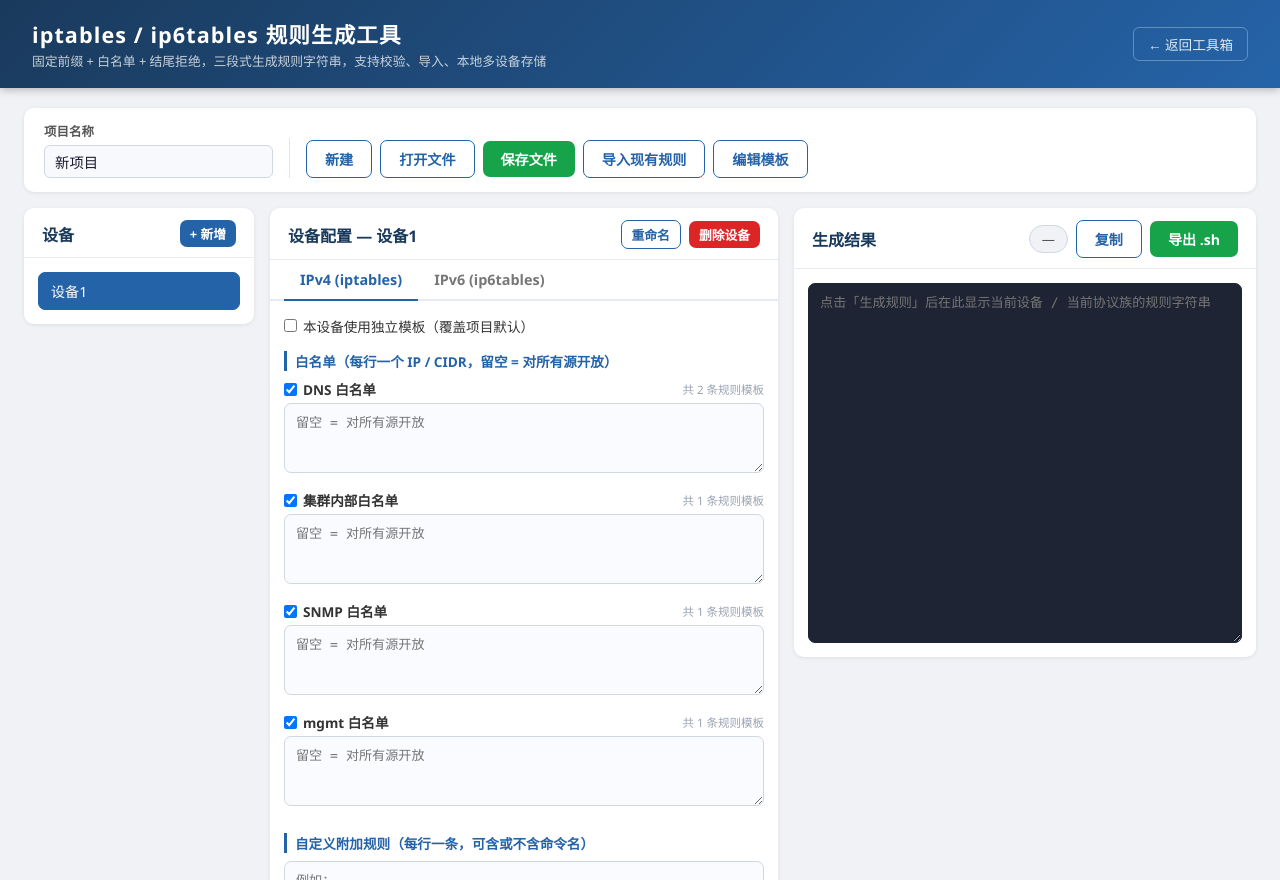
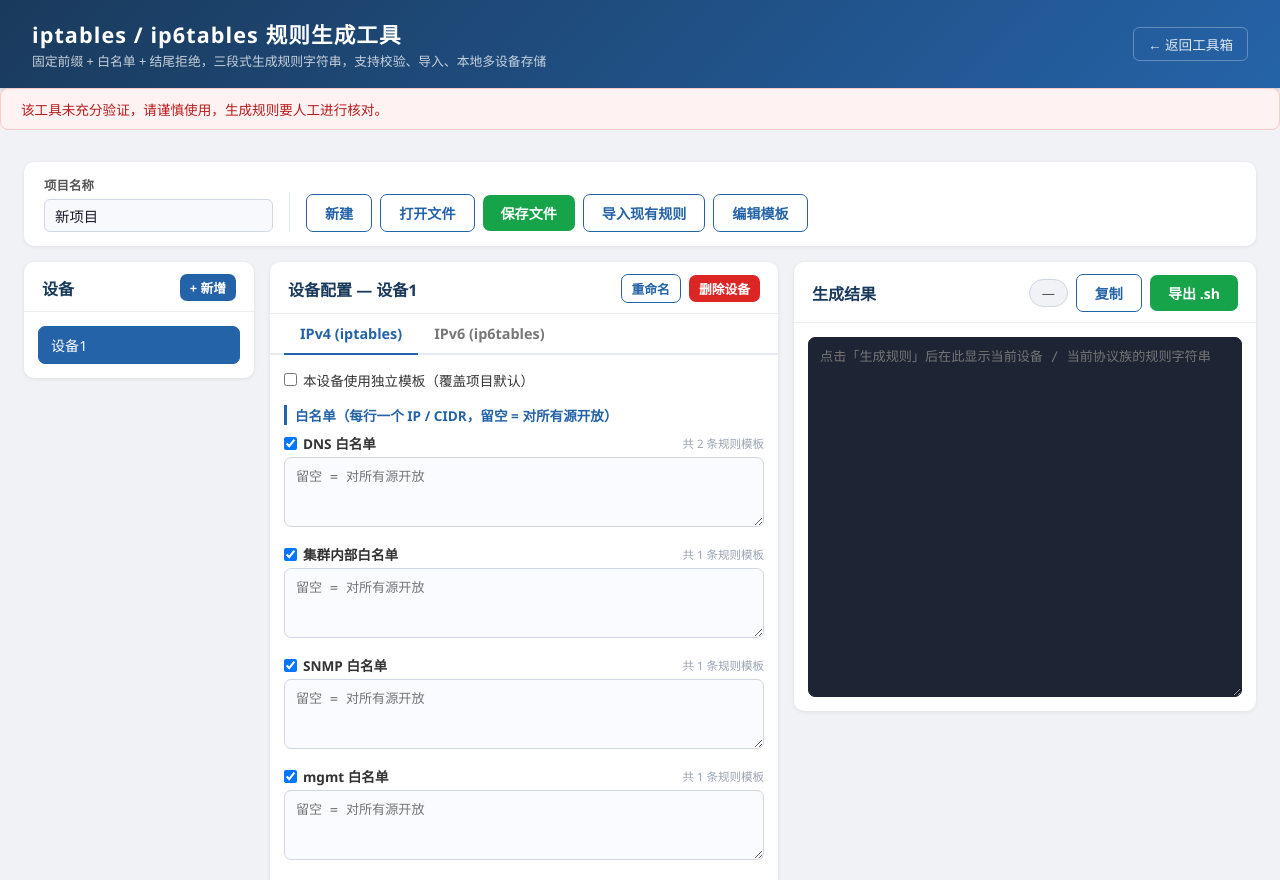
Before and after one commit to cnzhanglu/webtools, a plain HTML site: page tools/iptables-gen/index.html in a window 1280 px wide. Shown: the top 880 px of the page. Drawn offline with Linux system fonts and the light colour scheme.

Commit message:
feat: 全站页脚 GitHub 链接与 iptables 未验证提示 (#5)
- 首页与全部工具页页脚增加 GitHub 仓库链接
- common.css 补充页脚链接样式
- iptables-gen 页 header 下增加浅红未验证警告横幅

Co-authored-by: Cursor Agent <cursoragent@cursor.com>
Co-authored-by: 吃小米的鱼 <cnzhanglu@users.noreply.github.com>

```diff
--- a/shared/css/common.css
+++ b/shared/css/common.css
@@ -148,3 +148,10 @@ a { color: inherit; text-decoration: none; }
   font-size: .78rem;
   color: #999;
 }
+.site-footer a {
+  color: #2563a8;
+  text-decoration: none;
+}
+.site-footer a:hover {
+  text-decoration: underline;
+}
--- a/tools/iptables-gen/css/tool.css
+++ b/tools/iptables-gen/css/tool.css
@@ -1,4 +1,15 @@
 /* iptables 规则生成工具 — 页面专属样式 */
+
+.tool-caution-banner {
+  max-width: 1600px;
+  margin: 0 auto 12px;
+  padding: 10px 20px;
+  background: #fef2f2;
+  border: 1px solid #fecaca;
+  color: #b91c1c;
+  font-size: .85rem;
+  border-radius: 8px;
+}
 
 .tool-main {
   display: flex;
--- a/tools/iptables-gen/index.html
+++ b/tools/iptables-gen/index.html
@@ -24,6 +24,10 @@
   </div>
   <a class="header-back" href="../../index.html">← 返回工具箱</a>
 </header>
+
+<div class="tool-caution-banner" role="note">
+  该工具未充分验证，请谨慎使用，生成规则要人工进行核对。
+</div>
 
 <div class="page-main tool-main">
 
@@ -197,6 +201,11 @@
   </div>
 </div>
 
+<footer class="site-footer">
+  工具箱 · 纯静态前端 · 数据不出浏览器<br>
+  <a href="https://github.com/cnzhanglu/webtools" target="_blank" rel="noopener noreferrer">离线文件下载 GitHub</a>
+</footer>
+
 <script src="../../shared/js/utils.js"></script>
 <script src="../../shared/js/ipcidr.js"></script>
 <script src="js/template.js"></script>
```
Also changed, not shown: index.html (+2 -1 lines), tools/base64-tool/index.html (+5 -0 lines), tools/bgp-as/index.html (+5 -0 lines), tools/cidr-vs/index.html (+5 -0 lines), tools/gslb-json-export/index.html (+5 -0 lines), tools/net-policy/index.html (+5 -0 lines), tools/net-summary/index.html (+5 -0 lines), tools/punycode-tool/index.html (+5 -0 lines), tools/subnet-calc/index.html (+5 -0 lines), tools/url-codec/index.html (+5 -0 lines).
